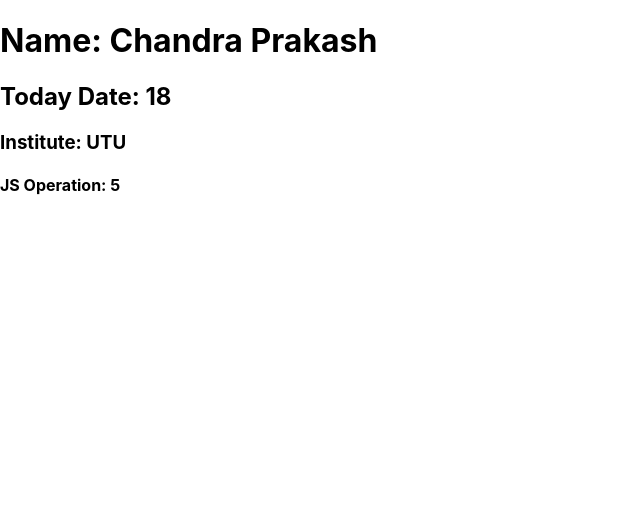
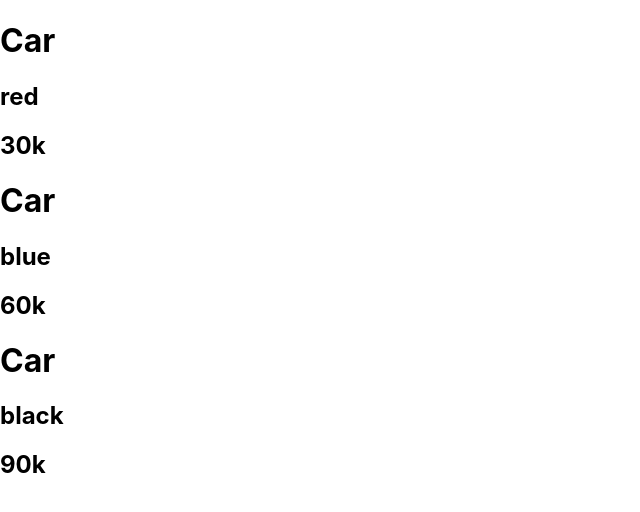
Before and after one commit to chandraPrakash89/TrainingSessionReact, a React (Create React App) app: page / in a window 1280 px wide. Shown: the top 512 px of the page, without its empty margins (0-640 px from the left). Built offline with nearby package versions, Linux system fonts and the light colour scheme.

Commit message:
add-new-file

```diff
--- a/src/App.js
+++ b/src/App.js
@@ -9,6 +9,7 @@ function App() {
       <h3>Institute: UTU</h3>
       <h4>JS Operation: {2+3}</h4>
     </div>
+
   );
 }
 
--- /dev/null
+++ b/src/Car.js
@@ -0,0 +1,11 @@
+function Car(props) {
+    return (
+      <div>
+      <h1>Car</h1>
+      <h2>{props.color}</h2>
+      <h2>{props.price || "coming soon"}</h2>
+    </div>
+    );
+  }
+
+  export default Car;
--- a/src/index.js
+++ b/src/index.js
@@ -1,14 +1,20 @@
 import React from 'react';
 import ReactDOM from 'react-dom/client';
 import './index.css';
-import App from './App';
+import Car from './Car';
 import reportWebVitals from './reportWebVitals';
 
 const root = ReactDOM.createRoot(document.getElementById('root'));
 root.render(
-  <React.StrictMode>
-    <App />
-  </React.StrictMode>
+  // <React.StrictMode>
+  //   <App />
+  // </React.StrictMode>
+  <div>
+    <Car color="red" price="30k" />
+    <Car color="blue" price="60k" />
+    <Car color="black" price="90k" />
+
+  </div>
 );
 
 // If you want to start measuring performance in your app, pass a function
```
